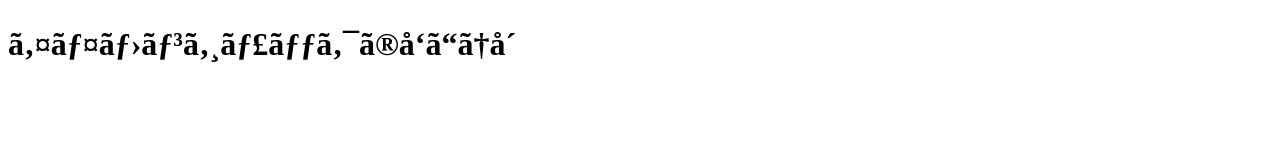
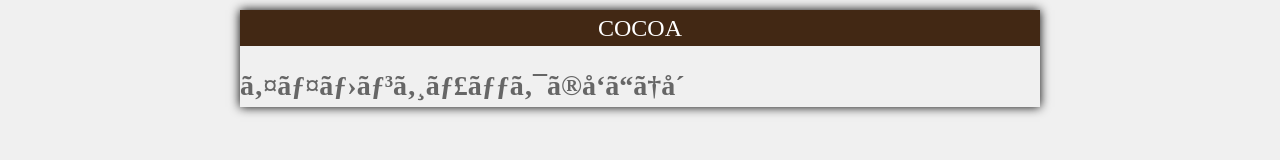
Before and after one commit to Atsusugit0/sample02, a plain HTML site: page index.html in a window 1280 px wide. Drawn offline with Linux system fonts and the light colour scheme.

Commit message:
[Add] html&css

```diff
--- /dev/null
+++ b/css/style.css
@@ -0,0 +1,27 @@
+@import url(sanitize.css); /* sanitize.cssを読み込む */
+
+body {
+  background-color: #f0f0f0;
+  padding: 10px;
+  font-size: 14px;
+  color: #666;
+}
+
+.container {
+  width: 800px;
+  box-shadow: 0 0 10px rgba(0,0,0,3); /* 陰影をつける */
+  margin: 0 auto;
+}
+
+header {
+  background-color: #422814;
+  color: #fff;
+}
+
+/* 子孫結合子：階層構造を指定するセレクタ(htmlをシンプルに保てる) */
+header h1 {
+  margin: 0;
+  font-size: 24px;
+  font-weight: normal; /* 文字の太さを変更する */
+  text-align: center;　/* 文字の位置を変更する */
+}
--- a/index.html
+++ b/index.html
@@ -4,8 +4,17 @@
     <meta charset="UFT-8">
     <meta name="viewport" content="width=device-width">
     <title>イヤホンジャックの向こう側</title>
+    <link rel="stylesheet" href="css/style.css">
   </head>
   <body>
-    <h1>イヤホンジャックの向こう側</h1>
+    <div class="container">
+      <header>
+        <h1>COCOA</h1>
+      </header>
+      <section class="infomation">
+        <h1>イヤホンジャックの向こう側</h1>
+
+      </section>
+    </div>
   </body>
 </html>
```
